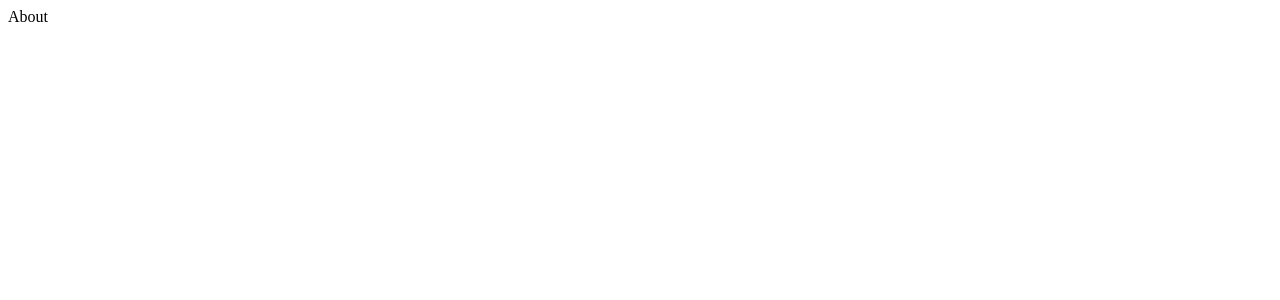
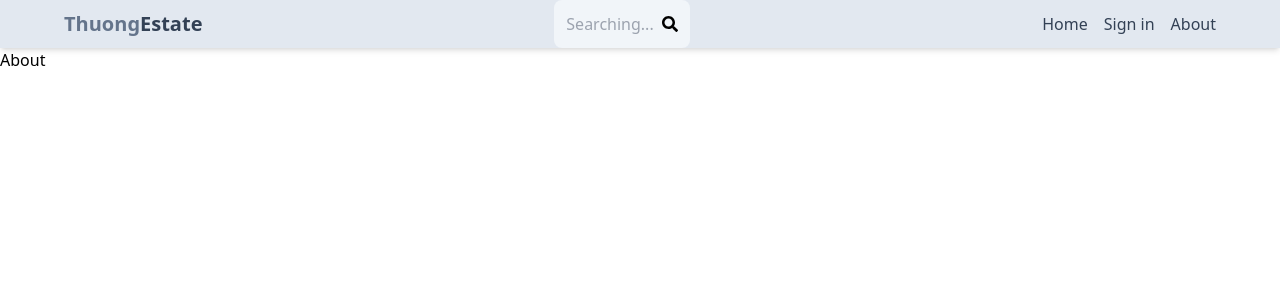
Before and after one commit to lamthuong2631996/mern-estate, a React (Vite) app: page /about in a window 1280 px wide. Shown: the top 300 px of the page. Built offline with nearby package versions, Linux system fonts and the light colour scheme.

Commit message:
Create Header Component

```diff
--- a/package.json
+++ b/package.json
@@ -12,16 +12,20 @@
   "dependencies": {
     "react": "^18.2.0",
     "react-dom": "^18.2.0",
+    "react-icons": "^5.0.1",
     "react-router-dom": "^6.22.1"
   },
   "devDependencies": {
     "@types/react": "^18.2.55",
     "@types/react-dom": "^18.2.19",
     "@vitejs/plugin-react-swc": "^3.5.0",
+    "autoprefixer": "^10.4.17",
     "eslint": "^8.56.0",
     "eslint-plugin-react": "^7.33.2",
     "eslint-plugin-react-hooks": "^4.6.0",
     "eslint-plugin-react-refresh": "^0.4.5",
+    "postcss": "^8.4.35",
+    "tailwindcss": "^3.4.1",
     "vite": "^5.1.0"
   }
 }
--- /dev/null
+++ b/postcss.config.cjs
@@ -0,0 +1,6 @@
+module.exports = {
+  plugins: {
+    tailwindcss: {},
+    autoprefixer: {},
+  },
+}
--- a/src/App.jsx
+++ b/src/App.jsx
@@ -5,9 +5,11 @@
 import SignIn from "./pages/SignIn";
 import SignOut from "./pages/SignOut";
 import Profile from "./pages/Profile";
+import Header from "./components/Header";
 const App = () => {
   return (
     <BrowserRouter>
+    <Header/>
       <Routes>
         <Route path="/" element={<Home />}></Route>
         <Route path="/about" element={<About />}></Route>
--- /dev/null
+++ b/src/components/Header.jsx
@@ -0,0 +1,28 @@
+import {FaSearch} from 'react-icons/fa'
+import { Link } from 'react-router-dom'
+
+const Header = () => {
+  return (
+    <header className='bg-slate-200 shadow-md'>
+        <div className='flex justify-between items-center max-w-6xl mx-auto'>
+          <Link to={'/'}>
+        <h1 className='font-bold text-sm sm:text-xl flex flex-wrap'>
+            <span className='text-slate-500'>Thuong</span>
+            <span className='text-slate-700'>Estate</span>
+        </h1>
+        </Link>
+        <form className='bg-slate-100 p-3 rounded-lg flex items-center'>
+            <input type="text" placeholder='Searching...' className='bg-transparent focus:outline-none w-24 sm' />
+            <FaSearch />
+        </form>
+        <ul className='flex gap-4'>
+          <Link to={'/home'}><li className='hidden sm:inline text-slate-700 hover:underline'>Home</li></Link>
+          <Link to={'/signin'}><li className='hidden sm:inline text-slate-700 hover:underline'>Sign in</li></Link>
+          <Link to={'/about'}><li className='hidden sm:inline text-slate-700 hover:underline'>About</li></Link>
+        </ul>
+        </div>
+    </header>
+  )
+}
+
+export default Header
--- a/src/index.css
+++ b/src/index.css
@@ -1,3 +1,3 @@
-@tailwind base;
-@tailwind components;
-@tailwind utilities;
+@import "tailwindcss/base";
+@import "tailwindcss/components";
+@import "tailwindcss/utilities";
--- /dev/null
+++ b/tailwind.config.js
@@ -0,0 +1,12 @@
+/** @type {import('tailwindcss').Config} */
+export default {
+  content: [
+    "./app/**/*.{js,ts,jsx,tsx}",
+    "./src/pages/**/*.{js,ts,jsx,tsx}",
+    "./src/components/**/*.{js,ts,jsx,tsx}",
+  ],
+  theme: {
+    extend: {},
+  },
+  plugins: [],
+};
```
Also changed, not shown: 1 other file (tests, documents, lock files or other folders).
